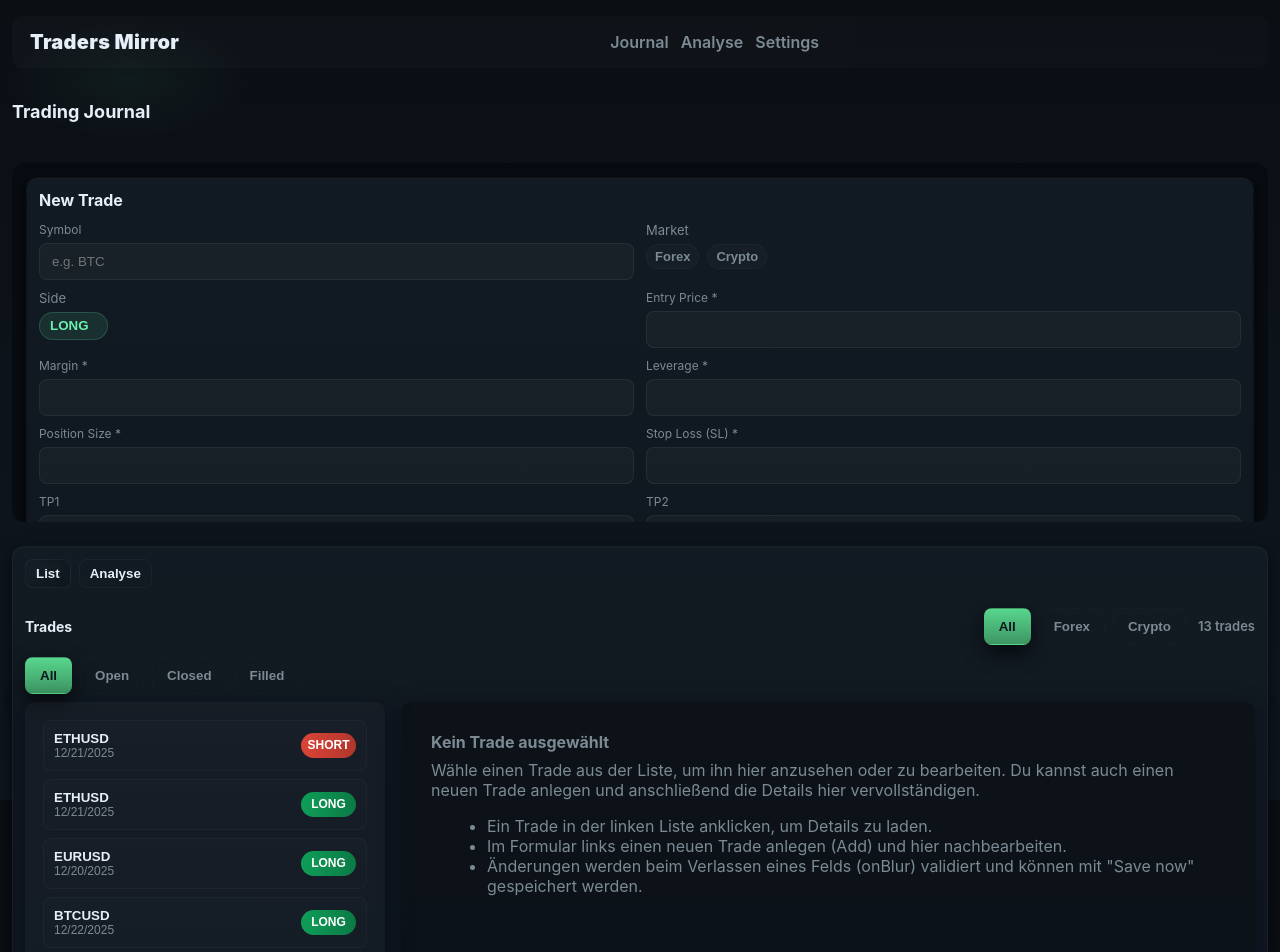
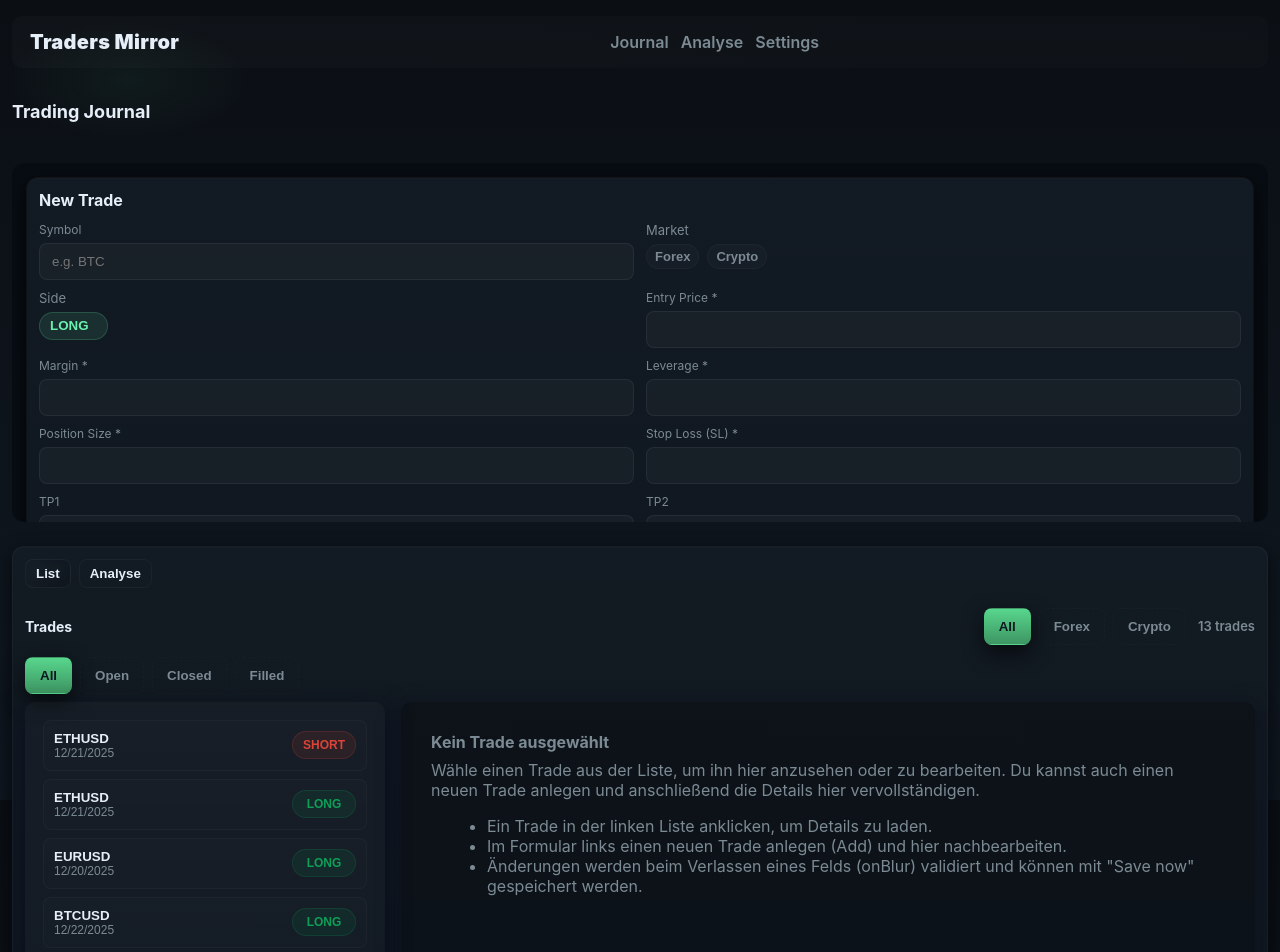
Before and after one commit to monkey-trader/traders-mirror, a React (Create React App) app: page / in a window 1280 px wide. Shown: the top 952 px of the page. Built offline with nearby package versions, Linux system fonts and the light colour scheme.

Commit message:
feat(ui): update trade side badge styles for consistency and use uppercase labels

```diff
--- a/src/presentation/trade/TradeList/TradeList.module.css
+++ b/src/presentation/trade/TradeList/TradeList.module.css
@@ -55,42 +55,46 @@
 }
 
 .side {
-  /* removed earlier padding to avoid duplicate declarations; final padding below keeps horizontal breathing */
   border-radius: 999px;
-  font-weight: 800;
+  font-weight: 700;
   font-size: 12px;
-  color: #07101a;
-  /* keep a neutral gradient by default; overridden by .sideLong/.sideShort */
-  background: linear-gradient(90deg, #7ef1c6, #22c1c3);
+  text-transform: uppercase;
+  /* base neutral appearance similar to SideSelect */
+  background: transparent;
+  color: var(--color-text);
+  border: 1px solid transparent;
 
-  /* Ensure all badges are the same size */
   display: inline-flex;
   align-items: center;
   justify-content: center;
   box-sizing: border-box;
-  width: 55px; /* fixed width for consistent badges */
-  height: 25px; /* fixed height */
-  padding: 0 8px; /* reduced horizontal padding to better fit text */
+  min-width: 64px; /* align with SideSelect.colored */
+  height: 28px; /* align with SideSelect height */
+  padding: 4px 10px; /* similar breathing room */
   text-align: center;
-  white-space: nowrap;      /* prevent wrapping */
-  overflow: hidden;        /* hide overflowed text */
-  text-overflow: ellipsis; /* show ellipsis if text is too long */
+  white-space: nowrap;
+  overflow: hidden;
+  text-overflow: ellipsis;
 }
 
-/* Only Long/Short variants (no neutral/outline) */
+/* Colored pill variants (light tint background + colored border/text) */
 .sideLong {
-  background: linear-gradient(90deg, var(--color-long-600), var(--color-long-800));
-  color: white;
+  /* rgba(15,157,88,0.10) using --color-long-600 (#0F9D58) */
+  background: rgba(15,157,88,0.10);
+  color: var(--color-long-600);
+  border: 1px solid rgba(15,157,88,0.18);
 }
 
 .sideShort {
-  background: linear-gradient(90deg, var(--color-short-600), var(--color-short-800));
-  color: white;
+  /* rgba(219,68,55,0.10) using --color-short-600 (#DB4437) */
+  background: rgba(219,68,55,0.10);
+  color: var(--color-short-600);
+  border: 1px solid rgba(219,68,55,0.18);
 }
 
 /* focus visible for keyboard users */
 .item:focus-visible {
-  outline: 3px solid rgba(124,92,255,0.16);
+  outline: 3px solid rgba(124,92,255,0.12);
   outline-offset: 2px;
 }
 
--- a/src/presentation/trade/TradeList/TradeList.tsx
+++ b/src/presentation/trade/TradeList/TradeList.tsx
@@ -44,7 +44,7 @@ export function TradeList({ trades, selectedId, onSelect }: TradeListProps) {
             </div>
             <div className={styles.rowRight}>
               <div className={[styles.side, sideClass].join(' ')} aria-label={`Side: ${sideKey}`} title={sideKey}>
-                {t.side}
+                {sideKey.toUpperCase()}
               </div>
             </div>
           </button>
```
